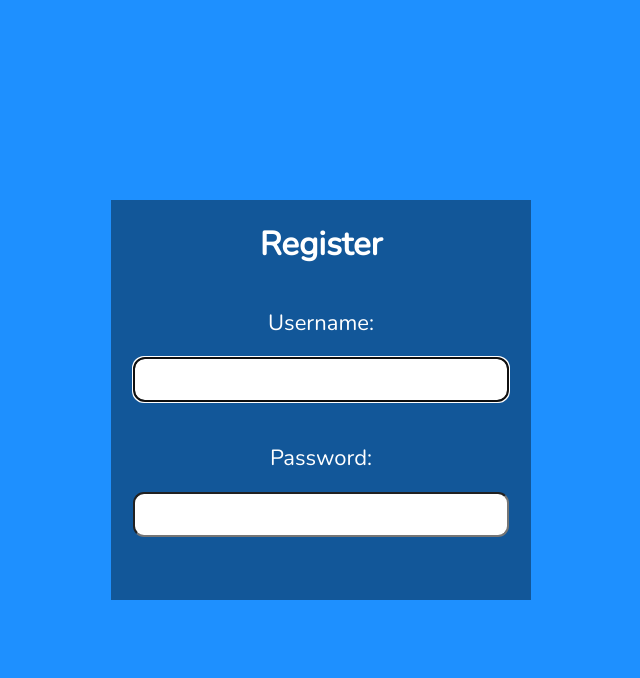
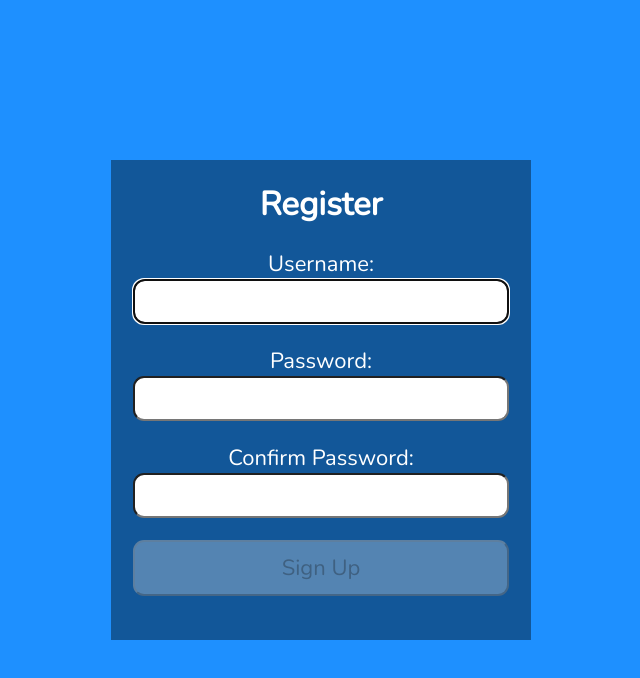
Before and after one commit to patriceandrea/login-registration, a React (Create React App) app in the folder client/: page / in a window 1280 px wide. Shown: the top 678 px of the page, without its empty margins (319-959 px from the left). Built offline with nearby package versions, Linux system fonts and the light colour scheme.

Commit message:
adds confirm password and disabled button

```diff
--- a/client/src/Register.js
+++ b/client/src/Register.js
@@ -111,10 +111,35 @@
         />
         <p id="pwdnote" className={pwdFocus && !validPwd ? "instructions" : "offscreen"}>
           <FontAwesomeIcon icon={faInfoCircle} />
-          4 to 24 characters.<br />
-          Must include  with a letter.
-          Letters, numbers, underscores, hyphens allowed.<br />
+          8 to 24 characters.<br />
+          Must include  uppercase and lowercase letters, a number and a special character. <br />
+          Allowed special characters: <span aria-label="exclamation mark">!</span><span aria-label="at symbol">@</span><span aria-label="hashtag">#</span><span aria-label="dollar sign">$</span><span aria-label="percent">%</span>
         </p>
+        <label htmlFor="confirm_pwd">
+          Confirm Password:
+          <span className={validMatch && matchPwd ? "valid" : "hide"}>
+            <FontAwesomeIcon icon={faCheck} />
+          </span>
+          <span className={validMatch || !matchPwd ? "hide" : "invalid"}>
+            <FontAwesomeIcon icon={faTimes} />
+          </span>
+        </label>
+        <input
+          type="password"
+          id="password"
+          onChange={(e) => setMatchPwd(e.target.value)}
+          required
+          aria-invalid={validPwd ? "false" : "true"}
+          aria-describedby="confirmnote"
+          onFocus={() => setMatchFocus(true)}
+          onBlur={() => setMatchFocus(false)}
+        />
+        <p id="confirmnote" className={matchFocus && !validMatch ? "instructions" : "offscreen"}>
+          <FontAwesomeIcon icon={faInfoCircle} />
+          Must Match the first password input field.
+        </p>
+
+        <button disabled={!validName || !validPwd || !validMatch ? true : false}>Sign Up</button>
       </form>
     </section >
   )
```
